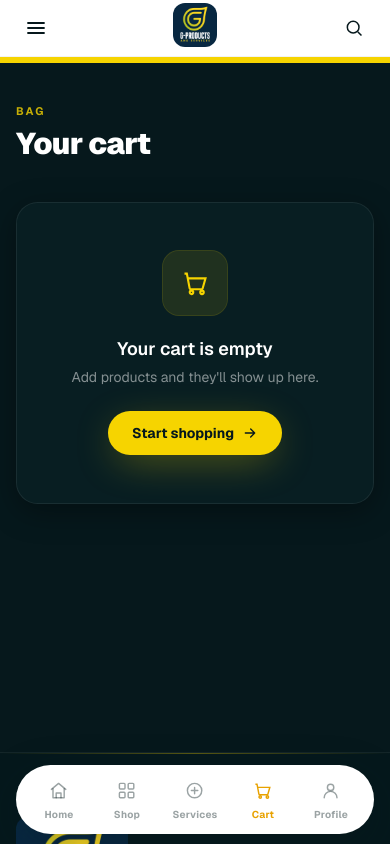
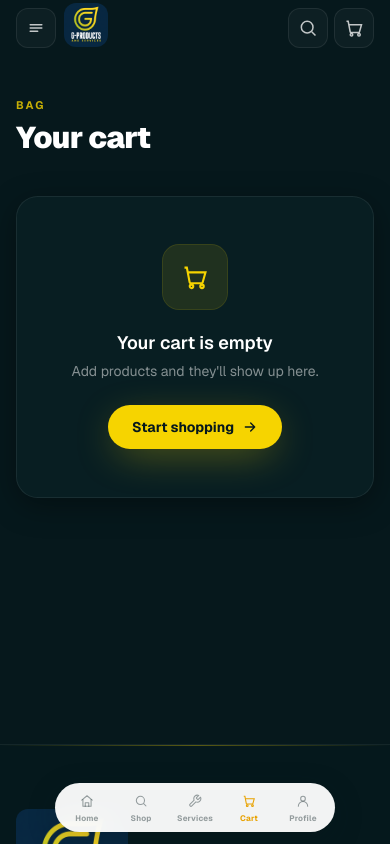
Before and after one commit to Nathan30302/G-PRODUCTS, a Next.js app: page /cart in a window 390 px wide. Shown: the top 844 px of the page. Built offline with nearby package versions, Linux system fonts and the light colour scheme.

Commit message:
Restore dark header and shrink floating bottom pill
Put the original dark teal navbar back and make the Plug-style
bottom nav smaller and inset, matching the compact pill in the photo.

Co-authored-by: Nathan Mbumwae <Nathan30302@users.noreply.github.com>

```diff
--- a/app/cart/page.tsx
+++ b/app/cart/page.tsx
@@ -164,7 +164,7 @@ export default function CartPage() {
       </div>
 
       {/* mobile sticky checkout bar */}
-      <div className="fixed inset-x-0 bottom-[calc(env(safe-area-inset-bottom)+4.75rem)] z-40 border-t border-white/10 bg-ink-950/95 px-4 py-3 backdrop-blur-lg lg:hidden">
+      <div className="fixed inset-x-0 bottom-[calc(env(safe-area-inset-bottom)+3.75rem)] z-40 border-t border-white/10 bg-ink-950/95 px-4 py-3 backdrop-blur-lg lg:hidden">
         <div className="flex items-center gap-3">
           <div className="min-w-0">
             <p className="text-[11px] text-white/45">Total</p>
--- a/app/checkout/page.tsx
+++ b/app/checkout/page.tsx
@@ -479,7 +479,7 @@ export default function CheckoutPage() {
       </div>
 
       {/* mobile sticky place-order bar */}
-      <div className="fixed inset-x-0 bottom-[calc(env(safe-area-inset-bottom)+4.75rem)] z-40 border-t border-white/10 bg-ink-950/95 px-4 py-3 backdrop-blur-lg lg:hidden">
+      <div className="fixed inset-x-0 bottom-[calc(env(safe-area-inset-bottom)+3.75rem)] z-40 border-t border-white/10 bg-ink-950/95 px-4 py-3 backdrop-blur-lg lg:hidden">
         <div className="flex items-center gap-3">
           <div className="min-w-0">
             <p className="text-[11px] text-white/45">Total</p>
--- a/components/MobileBuyBar.tsx
+++ b/components/MobileBuyBar.tsx
@@ -30,7 +30,7 @@ export function MobileBuyBar({ product }: { product: Product }) {
   }
 
   return (
-    <div className="fixed inset-x-0 bottom-[calc(env(safe-area-inset-bottom)+4.75rem)] z-40 border-t border-white/10 bg-ink-950/95 px-4 py-3 backdrop-blur-lg md:hidden">
+    <div className="fixed inset-x-0 bottom-[calc(env(safe-area-inset-bottom)+3.75rem)] z-40 border-t border-white/10 bg-ink-950/95 px-4 py-3 backdrop-blur-lg md:hidden">
       <div className="flex items-center gap-3">
         <div className="min-w-0">
           <p className="text-[11px] text-white/45">Price</p>
--- a/components/MobileNav.tsx
+++ b/components/MobileNav.tsx
@@ -7,8 +7,8 @@ import { Icon } from "@/components/Icons";
 
 const items = [
   { href: "/", label: "Home", icon: "home" as const },
-  { href: "/search", label: "Shop", icon: "grid" as const },
-  { href: "/services", label: "Services", icon: "plus-circle" as const },
+  { href: "/search", label: "Shop", icon: "search" as const },
+  { href: "/services", label: "Services", icon: "services" as const },
   { href: "/cart", label: "Cart", icon: "cart" as const },
   { href: "/#contact", label: "Profile", icon: "user" as const }
 ];
@@ -20,9 +20,9 @@ export function MobileNav() {
   if (pathname?.startsWith("/admin")) return null;
 
   return (
-    <nav className="pointer-events-none fixed inset-x-0 bottom-0 z-50 flex justify-center px-4 pb-[max(0.65rem,env(safe-area-inset-bottom))] md:hidden">
-      {/* White floating pill from the Plug-style bottom nav photo */}
-      <div className="pointer-events-auto flex w-full max-w-md items-stretch justify-between gap-0.5 rounded-pill bg-white px-2.5 py-2 shadow-[0_12px_40px_rgba(6,24,28,0.28)]">
+    <nav className="pointer-events-none fixed inset-x-0 bottom-0 z-50 flex justify-center px-8 pb-[max(0.75rem,env(safe-area-inset-bottom))] md:hidden">
+      {/* Compact Plug-style floating pill */}
+      <div className="pointer-events-auto flex w-full max-w-[17.5rem] items-center justify-between gap-0.5 rounded-pill bg-white/95 px-1.5 py-1 shadow-[0_8px_28px_rgba(6,24,28,0.28)] backdrop-blur-md">
         {items.map((it) => {
           const active =
             it.href === "/"
@@ -35,14 +35,14 @@ export function MobileNav() {
             <Link
               key={it.href}
               href={it.href}
-              className={`relative flex flex-1 flex-col items-center gap-0.5 rounded-pill px-1 py-1 text-[10px] font-bold tracking-wide transition-colors ${
+              className={`relative flex flex-1 flex-col items-center gap-px rounded-pill px-0.5 py-1 text-[8px] font-bold tracking-wide transition-colors ${
                 active ? "text-[#e8a200]" : "text-ink-950/40"
               }`}
             >
-              <span className="relative grid h-7 w-7 place-items-center">
-                <Icon name={it.icon} className="h-[1.2rem] w-[1.2rem]" />
+              <span className="relative grid h-5 w-5 place-items-center">
+                <Icon name={it.icon} className="h-3.5 w-3.5" />
                 {it.href === "/cart" && count > 0 && (
-                  <span className="absolute -right-1.5 -top-1 grid h-4 min-w-4 place-items-center rounded-full bg-ink-950/70 px-1 text-[9px] font-bold text-white">
+                  <span className="absolute -right-1.5 -top-1 grid h-3.5 min-w-3.5 place-items-center rounded-full bg-ink-950 px-0.5 text-[8px] font-bold leading-none text-white">
                     {count}
                   </span>
                 )}
--- a/components/Navbar.tsx
+++ b/components/Navbar.tsx
@@ -14,7 +14,15 @@ export function Navbar() {
   const router = useRouter();
   const pathname = usePathname();
   const [open, setOpen] = useState(false);
+  const [scrolled, setScrolled] = useState(false);
   const [q, setQ] = useState("");
+
+  useEffect(() => {
+    const onScroll = () => setScrolled(window.scrollY > 8);
+    onScroll();
+    window.addEventListener("scroll", onScroll, { passive: true });
+    return () => window.removeEventListener("scroll", onScroll);
+  }, []);
 
   useEffect(() => {
     setOpen(false);
@@ -28,20 +36,23 @@ export function Navbar() {
   }
 
   return (
-    <header className="sticky top-0 z-50">
-      {/* White header bar — photo style */}
-      <div className="border-b border-ink-950/5 bg-white">
-        <div className="container-g relative flex h-14 items-center justify-between sm:h-16">
-          {/* Left: hamburger (mobile) / spacer (desktop) */}
-          <div className="flex w-11 items-center justify-start">
+    <header
+      className={`sticky top-0 z-50 border-b transition-all duration-300 ${
+        scrolled
+          ? "border-white/[0.07] bg-ink-950/90 shadow-[0_10px_40px_rgba(0,0,0,0.35)] backdrop-blur-xl"
+          : "border-transparent bg-transparent"
+      }`}
+    >
+      <div className="container-g flex h-14 items-center justify-between gap-2.5 sm:h-16 sm:gap-3">
+        <div className="flex items-center gap-2">
           <button
-              className="grid h-10 w-10 place-items-center text-ink-950 transition-colors hover:text-ink-700 lg:hidden"
+            className="grid h-10 w-10 place-items-center rounded-xl border border-white/[0.08] bg-white/[0.03] text-white/75 transition-colors hover:border-brand/35 hover:text-brand sm:h-11 sm:w-11 sm:rounded-2xl lg:hidden"
             onClick={() => setOpen((v) => !v)}
             aria-label="Menu"
             aria-expanded={open}
           >
             <svg
-                className="h-6 w-6"
+              className="h-5 w-5"
               viewBox="0 0 24 24"
               fill="none"
               stroke="currentColor"
@@ -52,9 +63,9 @@ export function Navbar() {
                 <path d="M6 6l12 12M18 6L6 18" />
               ) : (
                 <>
-                    <line x1="4" y1="7" x2="20" y2="7" />
-                    <line x1="4" y1="12" x2="20" y2="12" />
-                    <line x1="4" y1="17" x2="20" y2="17" />
+                  <line x1="5" y1="8" x2="19" y2="8" />
+                  <line x1="5" y1="12" x2="19" y2="12" />
+                  <line x1="5" y1="16" x2="14" y2="16" />
                 </>
               )}
             </svg>
@@ -62,29 +73,19 @@ export function Navbar() {
           <Link
             href="/"
             aria-label="G-Products home"
-              className="hidden transition-transform duration-300 ease-out-expo hover:scale-[1.02] lg:block"
+            className="transition-transform duration-300 ease-out-expo hover:scale-[1.03]"
           >
             <Logo size="md" priority />
           </Link>
         </div>
 
-          {/* Center: logo on mobile */}
-          <Link
-            href="/"
-            aria-label="G-Products home"
-            className="absolute left-1/2 -translate-x-1/2 transition-transform duration-300 ease-out-expo hover:scale-[1.02] lg:hidden"
-          >
-            <Logo size="md" priority />
-          </Link>
-
-          {/* Desktop nav */}
         <nav className="hidden items-center gap-0.5 text-sm lg:flex">
           <Link
             href="/search"
             className={`rounded-pill px-3.5 py-2 font-semibold transition-colors ${
               pathname === "/search"
-                  ? "bg-ink-950 text-white"
-                  : "text-ink-950/55 hover:bg-ink-950/5 hover:text-ink-950"
+                ? "bg-brand/15 text-brand"
+                : "text-white/65 hover:bg-white/[0.04] hover:text-white"
             }`}
           >
             Shop
@@ -97,8 +98,8 @@ export function Navbar() {
                 href={`/category/${c.slug}`}
                 className={`rounded-pill px-3.5 py-2 font-medium transition-colors ${
                   active
-                      ? "bg-ink-950/8 text-ink-950"
-                      : "text-ink-950/50 hover:bg-ink-950/5 hover:text-ink-950"
+                    ? "bg-white/[0.06] text-white"
+                    : "text-white/55 hover:bg-white/[0.04] hover:text-white"
                 }`}
               >
                 {c.name}
@@ -109,32 +110,31 @@ export function Navbar() {
             href="/services"
             className={`rounded-pill px-3.5 py-2 font-semibold transition-colors ${
               pathname?.startsWith("/services")
-                  ? "bg-brand text-ink-950"
-                  : "text-[#b89000] hover:bg-brand/15"
+                ? "bg-brand text-ink-950 shadow-brand-glow"
+                : "text-brand hover:bg-brand/10"
             }`}
           >
             Services
           </Link>
         </nav>
 
-          {/* Right: search (+ cart on desktop) */}
-          <div className="flex w-auto items-center justify-end gap-0.5 sm:gap-1">
+        <div className="flex items-center gap-1.5 sm:gap-2">
           <form
             onSubmit={submitSearch}
-              className="hidden items-center rounded-pill border border-ink-950/10 bg-[#f7f8f9] pl-3.5 pr-1 transition-colors focus-within:border-brand md:flex"
+            className="hidden items-center rounded-pill border border-white/10 bg-white/[0.03] pl-3.5 pr-1 transition-colors focus-within:border-brand/40 focus-within:bg-white/[0.05] md:flex"
           >
-              <Icon name="search" className="h-4 w-4 text-ink-950/35" />
+            <Icon name="search" className="h-4 w-4 text-white/40" />
             <input
               value={q}
               onChange={(e) => setQ(e.target.value)}
-                placeholder="Search…"
-                className="w-36 bg-transparent px-2 py-2 text-sm text-ink-950 outline-none placeholder:text-ink-950/35 lg:w-44"
+              placeholder="Search products…"
+              className="w-36 bg-transparent px-2 py-2.5 text-sm text-white outline-none placeholder:text-white/35 lg:w-44"
             />
           </form>
 
           <Link
             href="/search"
-              className="grid h-10 w-10 place-items-center text-ink-950 transition-colors hover:text-ink-700 md:hidden"
+            className="grid h-10 w-10 place-items-center rounded-xl border border-white/[0.08] bg-white/[0.03] text-white/75 transition-colors hover:border-brand/35 hover:text-brand sm:rounded-2xl md:hidden"
             aria-label="Search"
           >
             <Icon name="search" className="h-5 w-5" />
@@ -142,25 +142,20 @@ export function Navbar() {
 
           <Link
             href="/cart"
-              className="relative hidden h-10 w-10 place-items-center text-ink-950 transition-colors hover:text-ink-700 sm:grid lg:grid"
+            className="relative grid h-10 w-10 place-items-center rounded-xl border border-white/[0.08] bg-white/[0.03] text-white/75 transition-colors hover:border-brand/35 hover:text-brand sm:rounded-2xl"
             aria-label="Cart"
           >
             <Icon name="cart" className="h-5 w-5" />
             {count > 0 && (
-                <span className="absolute -right-0.5 -top-0.5 grid h-5 min-w-5 place-items-center rounded-full bg-brand px-1 text-xs font-bold text-ink-950">
+              <span className="absolute -right-1 -top-1 grid h-5 min-w-5 place-items-center rounded-full bg-brand px-1 text-xs font-bold text-ink-950 shadow-brand-glow">
                 {count}
               </span>
             )}
           </Link>
         </div>
       </div>
-      </div>
 
-      {/* Yellow accent bar */}
-      <div className="h-1.5 w-full bg-brand" aria-hidden />
-
-      {/* Desktop category strip */}
-      <div className="hidden border-b border-white/[0.06] bg-ink-950 lg:block">
+      <div className="hidden border-t border-white/[0.04] lg:block">
         <div className="container-g no-scrollbar flex gap-1 overflow-x-auto py-2">
           {categories.map((c) => {
             const active = pathname === `/category/${c.slug}`;
@@ -170,7 +165,7 @@ export function Navbar() {
                 href={`/category/${c.slug}`}
                 className={`shrink-0 rounded-pill px-3.5 py-1.5 text-xs font-semibold transition-all ${
                   active
-                    ? "bg-brand text-ink-950"
+                    ? "bg-brand text-ink-950 shadow-brand-glow"
                     : "text-white/45 hover:bg-white/[0.05] hover:text-white"
                 }`}
               >
@@ -188,7 +183,7 @@ export function Navbar() {
             animate={{ height: "auto", opacity: 1 }}
             exit={{ height: 0, opacity: 0 }}
             transition={{ duration: 0.28, ease: [0.16, 1, 0.3, 1] }}
-            className="overflow-hidden border-b border-ink-950/8 bg-white lg:hidden"
+            className="overflow-hidden border-t border-white/[0.07] bg-gradient-to-b from-ink-850 to-ink-950 lg:hidden"
           >
             <div className="container-g space-y-4 py-5">
               <form onSubmit={submitSearch} className="flex gap-2">
@@ -196,27 +191,30 @@ export function Navbar() {
                   value={q}
                   onChange={(e) => setQ(e.target.value)}
                   placeholder="Search products…"
-                  className="flex-1 rounded-2xl border border-ink-950/10 bg-[#f7f8f9] px-4 py-3 text-sm text-ink-950 outline-none focus:border-brand"
+                  className="flex-1 rounded-2xl border border-white/10 bg-white/[0.03] px-4 py-3 text-sm text-white outline-none focus:border-brand/40"
                 />
                 <button type="submit" className="btn-brand px-5 py-3 text-sm">
                   Go
                 </button>
               </form>
               <div className="grid grid-cols-2 gap-2.5">
-                {categories.map((c) => (
+                {categories.map((c, idx) => (
                   <Link
                     key={c.slug}
                     href={`/category/${c.slug}`}
-                    className="rounded-2xl border border-ink-950/8 bg-[#f7f8f9] px-3.5 py-3 text-sm font-semibold text-ink-950"
+                    className="flex items-center gap-2.5 rounded-2xl border border-white/[0.06] bg-white/[0.02] px-3.5 py-3 text-sm font-semibold text-white/85 transition-colors hover:border-brand/30"
                   >
-                    {c.name}
+                    <span className="grid h-8 w-8 shrink-0 place-items-center rounded-xl bg-brand/10 text-[10px] font-black text-brand">
+                      {String(idx + 1).padStart(2, "0")}
+                    </span>
+                    <span className="truncate">{c.name}</span>
                   </Link>
                 ))}
                 <Link
                   href="/services"
-                  className="col-span-2 flex items-center justify-center gap-2 rounded-2xl bg-ink-950 px-3.5 py-3.5 text-sm font-bold text-white"
+                  className="col-span-2 flex items-center gap-2.5 rounded-2xl border border-brand/40 bg-brand/10 px-3.5 py-3.5 text-sm font-bold text-brand"
                 >
-                  <Icon name="services" className="h-4 w-4 text-brand" />
+                  <Icon name="services" className="h-4 w-4" />
                   Services — Keys, Loans, Printing
                 </Link>
               </div>
--- a/components/SiteChrome.tsx
+++ b/components/SiteChrome.tsx
@@ -19,7 +19,7 @@ export function SiteChrome({ children }: { children: ReactNode }) {
         <div className="absolute inset-0 bg-[radial-gradient(ellipse_at_bottom_right,_rgba(34,201,138,0.05),_transparent_45%)]" />
       </div>
       <Navbar />
-      <main className="min-h-[70vh] pb-28 md:pb-0">{children}</main>
+      <main className="min-h-[70vh] pb-24 md:pb-0">{children}</main>
       <Footer />
       <MobileNav />
     </div>
```
Lines whose indentation alone changed are shown as unchanged.
